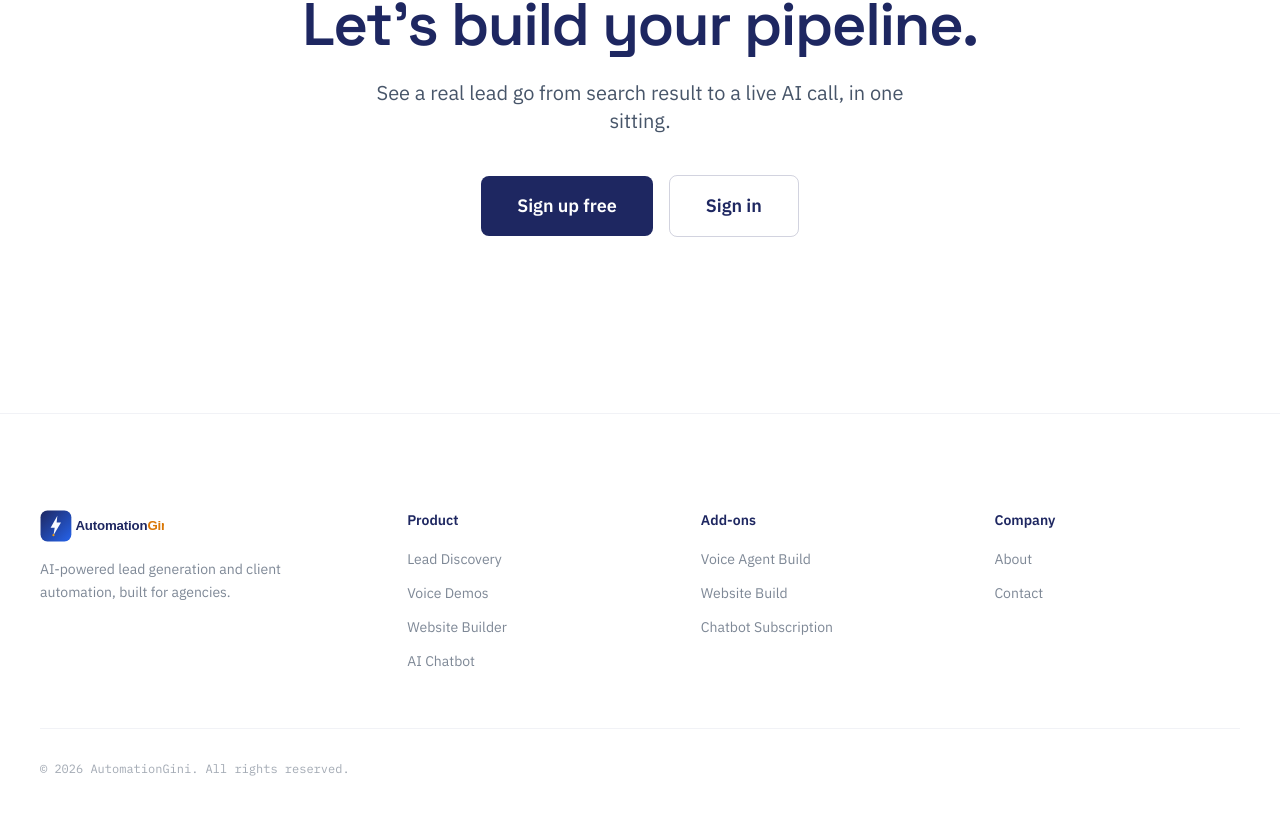
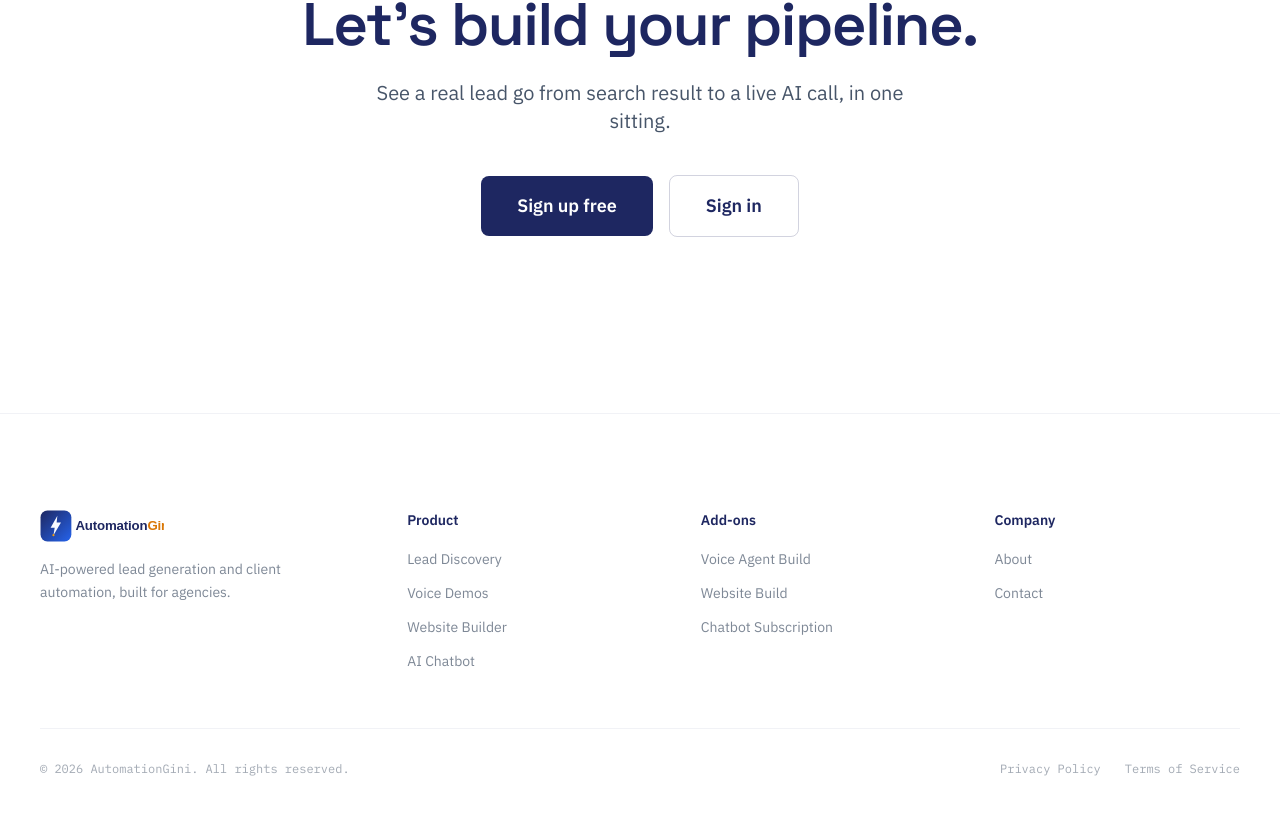
Before and after one commit to Nabeel-Usmani/automationgini-website, a React (Vite) app: page / in a window 1280 px wide. Shown: the part 7193-8008 px from the top of the page. Built offline with nearby package versions, Linux system fonts and the light colour scheme.

Commit message:
Update Footer.jsx

```diff
--- a/src/components/Footer.jsx
+++ b/src/components/Footer.jsx
@@ -1,3 +1,4 @@
+import { Link } from 'react-router-dom'
 import LogoLight from '../assets/logo-light-bg.svg'
 
 const columns = [
@@ -13,6 +14,11 @@ const columns = [
     title: 'Company',
     links: ['About', 'Contact'],
   },
+]
+
+const legalLinks = [
+  { label: 'Privacy Policy', to: '/privacy' },
+  { label: 'Terms of Service', to: '/terms' },
 ]
 
 export default function Footer() {
@@ -50,6 +56,17 @@ export default function Footer() {
           <p className="font-mono text-xs text-slate/50">
             &copy; 2026 AutomationGini. All rights reserved.
           </p>
+          <div className="flex items-center gap-6">
+            {legalLinks.map((l) => (
+              <Link
+                key={l.to}
+                to={l.to}
+                className="font-mono text-xs text-slate/50 hover:text-navy transition-colors"
+              >
+                {l.label}
+              </Link>
+            ))}
+          </div>
         </div>
       </div>
     </footer>
```
